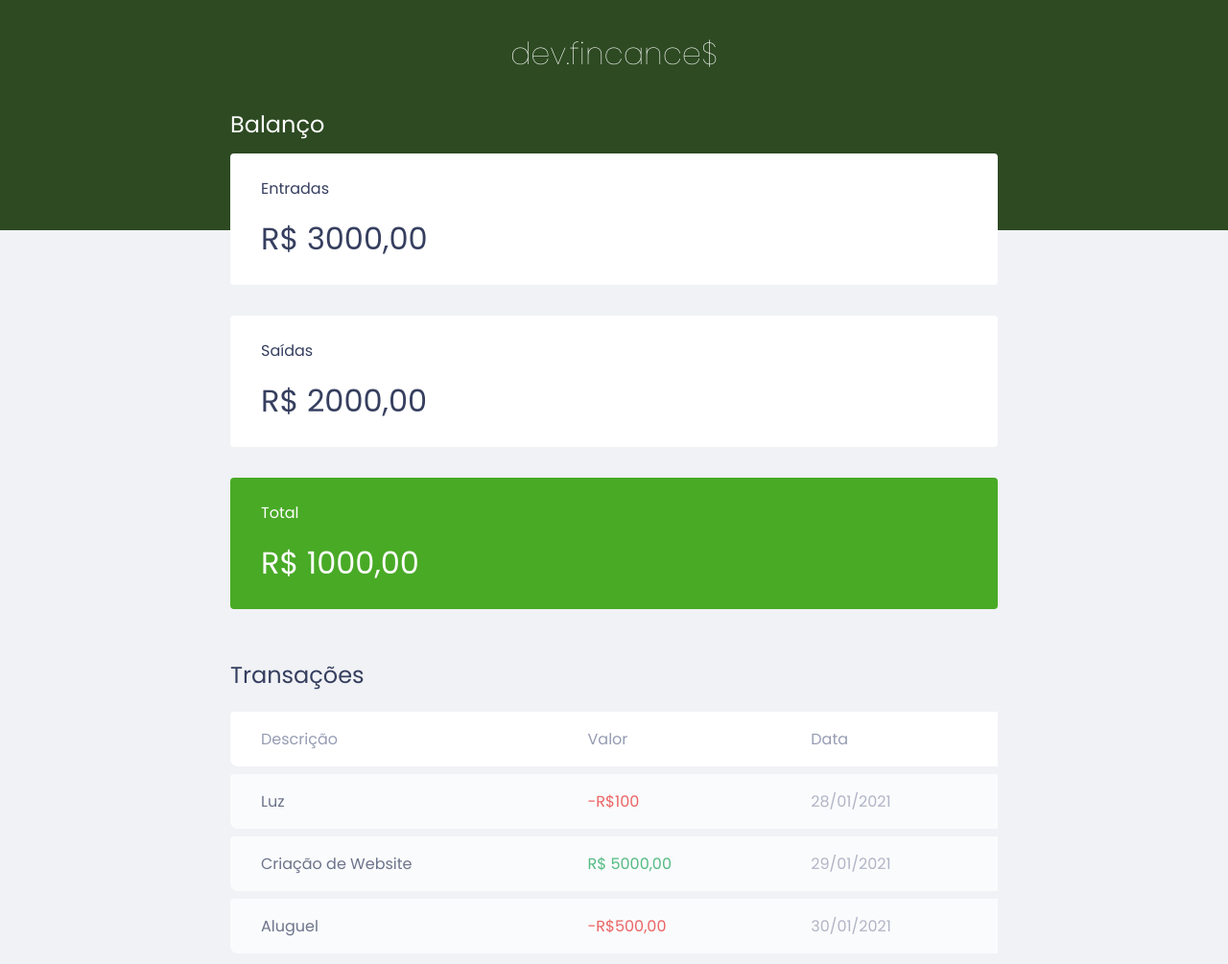
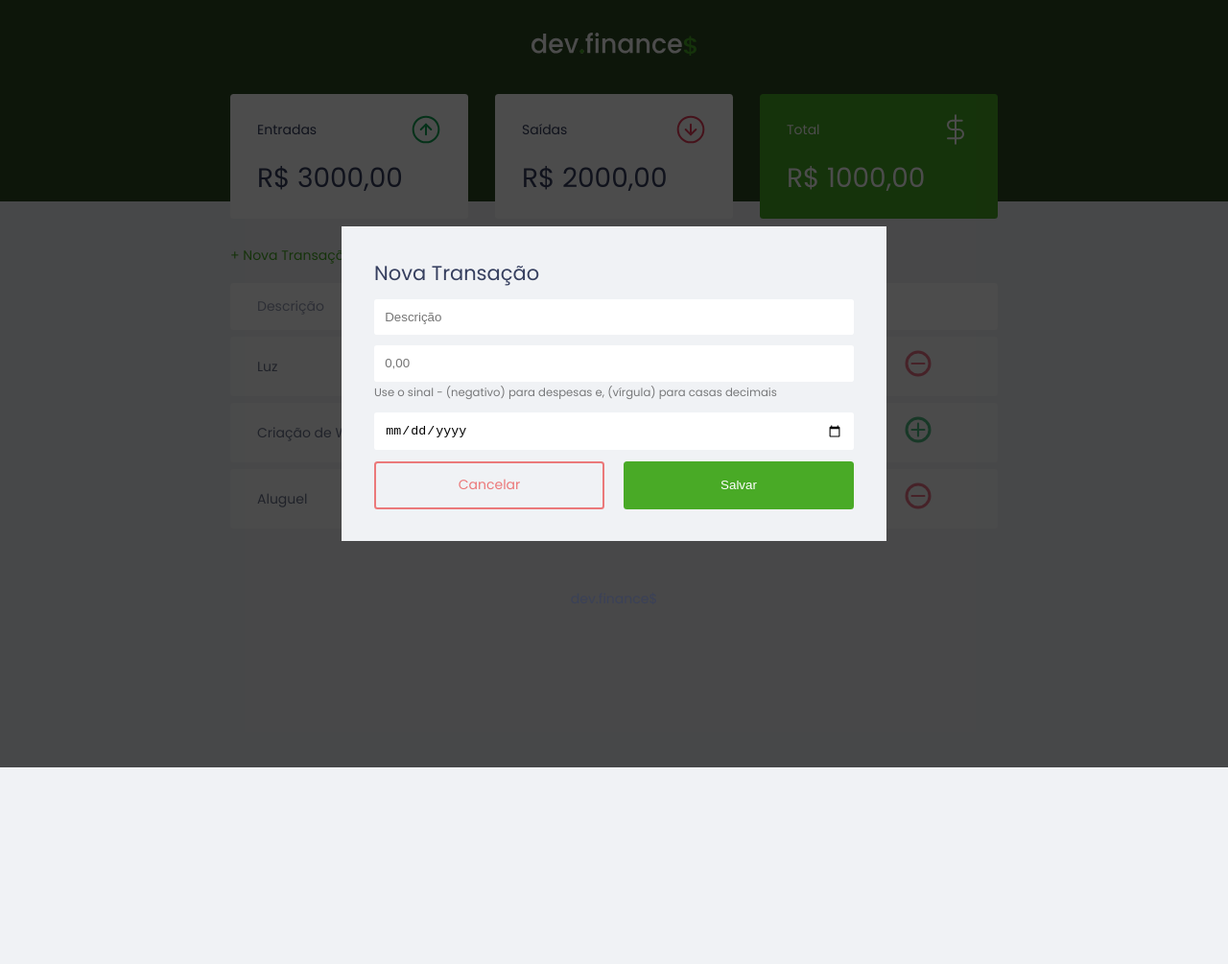
Before and after one commit to johnnyAraujo11/MaratonaDiscovery, a plain HTML site: page index.html in a window 1280 px wide. Shown: the top 1005 px of the page at 96% size. After the commit the page ends 800 px from the top, so only its background shows below. Drawn offline with Linux system fonts and the light colour scheme.

Commit message:
Estilizando a página

```diff
--- a/index.html
+++ b/index.html
@@ -7,38 +7,57 @@
     <title>dev.finance$</title>
     <link rel="stylesheet" href="./style.css">
     <link rel="preconnect" href="https://fonts.gstatic.com">
-<link href="https://fonts.googleapis.com/css2?family=Poppins:ital,wght@0,100;0,400;0,700;1,100;1,400&display=swap" rel="stylesheet">
+    <link href="https://fonts.googleapis.com/css2?family=Poppins:ital,wght@0,100;0,400;0,700;1,100;1,400&display=swap"
+        rel="stylesheet">
+
 <body>
 
     <header>
-        <h1 id="logo">dev.fincance$</h1>
+        <h1 id="logo"><img src="./assets/logo.svg" alt="LOgo dev finance"></h1>
     </header>
+
     <main class="container">
+
         <section id="balance">
-            <h2>Balanço</h2>
+            <h2 class="sr-only">Balanço</h2>
+
             <div class="card">
-                <h3>Entradas</h3>
+                <h3>
+                    <span>Entradas</span>
+                    <img src="./assets/income.svg" alt="Imagem da entrada">
+                </h3>
                 <p>R$ 3000,00</p>
             </div>
+
             <div class="card">
-                <h3>Saídas</h3>
+                <h3>
+                    <span>Saídas</span>
+                    <img src="./assets/expense.svg" alt="Imagem de saída">
+                </h3>
                 <p>R$ 2000,00</p>
             </div>
+
             <div class="card total">
-                <h3>Total</h3>
+                <h3>
+                    <span>Total</span>
+                    <img src="./assets/total.svg" alt="Imagem de total">
+                </h3>
                 <p>R$ 1000,00</p>
             </div>
+
         </section>
 
         <section id="transaction">
-            <h2>Transações</h2>
+            <h2 class="sr-only">Transações</h2>
+            <a href="#" class="button new">+ Nova Transações</a>
+            <table id="data-table">
 
-            <table id="data-table">
                 <thead>
                     <tr>
                         <th>Descrição</th>
                         <th>Valor</th>
                         <th>Data</th>
+                        <th></th>
                     </tr>
                 </thead>
                 <tbody>
@@ -46,22 +65,65 @@
                         <td class="description">Luz</td>
                         <td class="expense">-R$100 </td>
                         <td class="date">28/01/2021</td>
+                        <td><img src="./assets/minus.svg" alt=""></td>
                     </tr>
                     <tr>
                         <td class="description">Criação de Website</td>
                         <td class="income">R$ 5000,00</td>
                         <td class="date">29/01/2021</td>
+                        <td><img src="./assets/plus.svg" alt=""></td>
                     </tr>
                     <tr>
                         <td class="description">Aluguel</td>
                         <td class="expense">-R$500,00</td>
                         <td class="date">30/01/2021</td>
+                        <td><img src="./assets/minus.svg" alt=""></td>
                     </tr>
                 </tbody>
+
             </table>
         </section>
 
     </main>
+
+    <div class="modal-overlay active">
+        <div class="modal">
+            <div id="form">
+                <h2>Nova Transação</h2>
+                <form action="">
+
+                    <div class="input-group">
+                        <!--for recebe o id do input-->
+                        <label class="sr-only" for="description">Descrição</label>
+                        <input type="text" id="description" name="description" placeholder="Descrição" />
+                    </div>
+
+                    <div class="input-group">
+                        <!--for recebe o id do input-->
+                        <label class="sr-only" for="amount">Valor</label>
+                        <input type="number" step="0.01" id="amount" name="amount" placeholder="0,00" />
+                        <!--small é uma tag que os texto já tem um tamanho menor-->
+                        <small class="help">Use o sinal - (negativo) para despesas e, (vírgula) para casas
+                            decimais</small>
+                    </div>
+
+                    <div class="input-group">
+                        <!--for recebe o id do input-->
+                        <label class="sr-only" for="date">Data</label>
+                        <input type="date" id="date" name="date" />
+                    </div>
+
+                    <div class="input-group actions">
+                        <a href="#" class="button cancel">Cancelar</a>
+                        <button>Salvar</button>
+                    </div>
+                </form>
+            </div>
+
+
+
+        </div>
+    </div>
 
     <footer>
         <p>dev.finance$</p>
--- a/style.css
+++ b/style.css
@@ -1,5 +1,8 @@
 :root {
     --dark-blue: #363f5f;
+    --green: #49AA26;
+    --light-green:  #3dd705;
+    --red: #e92929;
 }
 
 /* Reset the tags */
@@ -10,12 +13,32 @@
     box-sizing: border-box;
 }
 
+html{
+    /*Font normal has 16px
+    (100 = 16px
+      x  = 15px)*/
+    font-size: 93.75%; /*15px*/
+
+}
 body {
     background-color: #f0f2f5;
     font-family: 'Poppins', sans-serif;
 }
 
-.container {
+/*CSS tricks*/
+.sr-only{
+    position: absolute;
+    width: 1px;
+    height: 1px;
+    padding: 0;
+    margin: -1px;
+    overflow: hidden;
+    clip: rect(0, 0, 0, 0);
+    white-space: nowrap;
+    border-width: 0;
+}
+
+.container{
     /*Compare the two value and keep it lower */
     width: min(90vw, 800px);
     margin: auto;
@@ -29,6 +52,55 @@ h2 {
     color: var(--dark-blue);
     font-weight: normal;
 }
+
+/* Links and Buttons ----------------------------------------*/
+a{
+    color: var(--green);
+    /*remove underline*/
+    text-decoration: none;
+}
+
+a:hover{
+    color: var(--light-green);
+}
+
+.button.new{
+    display: inline-block;
+    margin-bottom: 0.8rem;
+}
+
+button{
+    width: 100%;
+    height: 50px;
+    border: none;
+    color: white;
+    background: var(--green);
+    padding: 0;
+    border-radius: 0.25rem;
+
+    cursor: pointer;
+}
+
+button:hover{
+    background: var(--light-green);
+}
+
+.button.cancel{
+    color:var(--red);
+    border: 2px var(--red) solid;
+    border-radius: 0.25rem;
+
+    height: 50px;
+
+    display: flex;
+    align-items: center;
+    justify-content: center;
+    opacity: 0.6;
+}
+.button.cancel:hover{
+    opacity: 1  ;
+}
+
 
 #logo {
     color: #fff;
@@ -64,6 +136,11 @@ header h1 {
 .card h3 {
     font-weight: normal;
     font-size: 1rem;
+
+    display: flex;
+    align-items: center;
+    justify-content: space-between;
+
 }
 
 .card p {
@@ -73,20 +150,31 @@ header h1 {
 }
 
 .card.total {
-    background: #49AA26;
+    background: var(--green);
     color: white;
 }
 
 /* Table ----------------------------------------*/
+#trasaction{
+    display: block;
+    width: 100%;
+    overflow: auto;
+}
 #data-table {
     width: 100%;
     border-spacing: 0 0.5rem;
     color: #969cb3;
+
 }
 
 table thead tr th:first-child,
 table tbody tr td:first-child {
-    border-radius: 0.25rem 0 0 0.5rem;
+    border-radius: 0.25rem 0 0 0.25rem;
+}
+
+table thead tr th:last-child,
+table tbody tr td:last-child{
+    border-radius: 0 0.25rem 0.25rem 0;
 }
 
 table th {
@@ -123,6 +211,70 @@ td.expense{
     color: #e92929;
 }
 
+/* Modal ----------------------------------------*/
+.modal-overlay{
+    width: 100%;
+    height: 100%;
+    background-color: rgba(0, 0, 0, 0.7);
+
+    position: fixed;
+    top: 0;
+
+    display: flex;
+    align-items: center;
+    justify-content: center;
+
+    opacity: 0;
+    visibility: hidden;
+}
+
+.modal-overlay.active{
+    opacity: 1;
+    visibility: visible;
+}
+
+.modal{
+    background-color: #f0f2f5;
+    padding: 2.4rem;
+
+
+}
+
+/* Form ----------------------------------------*/
+#form {
+    max-width: 500px;
+}
+
+#form h2{
+    margin-top: 0;
+}
+
+#form  input{
+    border:none;
+    border-radius: 0.2rem;
+
+    padding: 0.8rem;
+    width: 100%;
+}
+
+.input-group{
+    margin-top: 0.8rem;
+}
+
+.input-group small{
+    opacity: 0.5;
+}
+
+.input-group.actions{
+    display: flex;
+    align-items: center;
+    justify-content: space-between;
+}
+
+.input-group.actions .button,
+.input-group.actions button{
+    width: 48%;
+}
 
 /* Footer ----------------------------------------*/
 footer {
@@ -131,3 +283,18 @@ footer {
     color: var(--dark-blue);
     opacity: 0.7;
 }
+
+/* Responsive ----------------------------------------*/
+
+@media (min-width: 800px){
+    html{
+        font-size: 87.5%;
+    }
+    #balance{
+        display: grid;
+        grid-template-columns: repeat(3,1fr);
+        gap: 2rem;
+    }
+
+
+}
```
Also changed, not shown: assets/expense.svg (added), assets/income.svg (added), assets/logo.svg (added), assets/minus.svg (added), assets/plus.svg (added), assets/total.svg (added).
